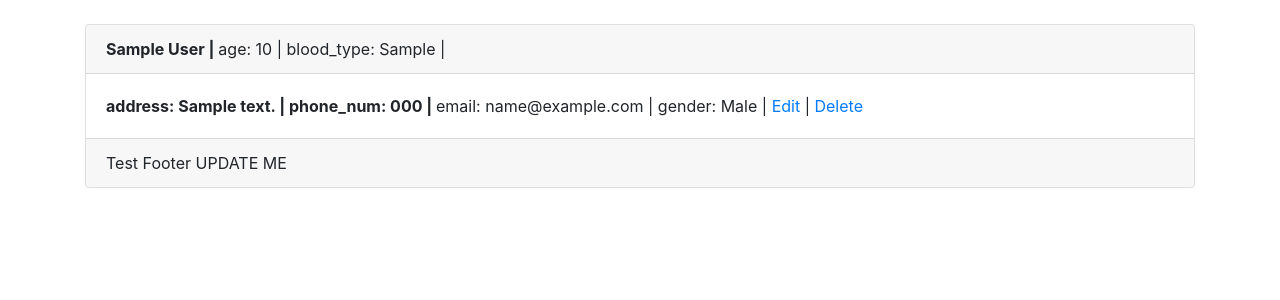
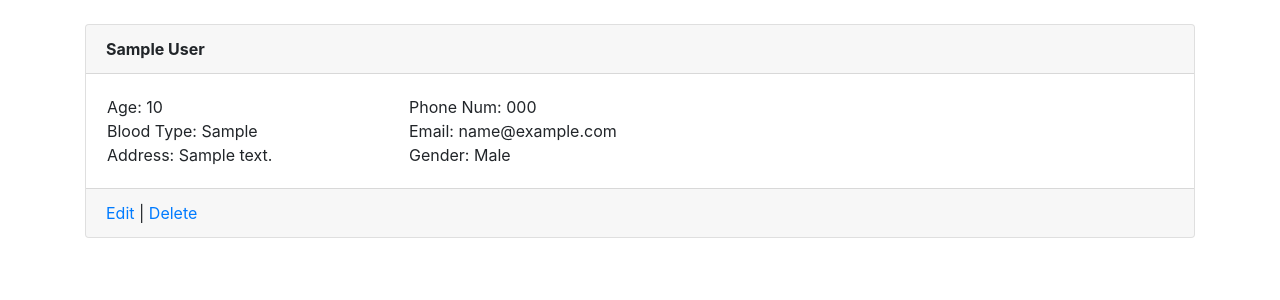
Before and after one commit to Santhosh417/bloodbankms, a Django app: page /users/donors in a window 1280 px wide. Shown: the part 56-356 px from the top of the page. Run offline with Django 3.2, Linux system fonts and the light colour scheme; a user stored in the database is signed in; tables that the repository leaves empty hold one stand-in row (values such as "Sample post"); some libraries are stand-ins or nearby versions.

Commit message:
Adjust donor and recipient list

```diff
--- a/templates/donor_list.html
+++ b/templates/donor_list.html
@@ -6,24 +6,29 @@
 {% for donor in object_list %}
 <div class="card">
     <div class="card-header">
-        <span class="font-weight-bold">{{ donor.name }} | </span>
-        <span class="font-muted">age: {{ donor.age }} | </span>
-        <span class="font-muted">blood_type: {{ donor.blood_type }} | </span>
+        <span class="font-weight-bold">{{ donor.name }} </span>
     </div>
     <div class="card-body">
-        <span class="font-weight-bold">address: {{ donor.address }} | </span>
-        <span class="font-weight-bold">phone_num: {{ donor.phone_num }} | </span>
-
-        <span class="font-muted">email: {{ donor.email }} | </span>
-        <span class="font-muted-">gender: {{ donor.gender }} | </span>
-
+        <table>
+            <tr>
+                <td style="column-width:300px">
+                    <span class="font-muted">Age: {{ donor.age }}</span> <br/>
+                    <span class="font-muted">Blood Type: {{ donor.blood_type }} </span><br/>
+                    <span class="font-muted">Address: {{ donor.address }} </span><br/>
+                </td>
+                <td>
+                    <span class="font-muted">Phone Num: {{ donor.phone_num }} </span><br/>
+                    <span class="font-muted">Email: {{ donor.email }}</span><br/>
+                    <span class="font-muted-">Gender: {{ donor.gender }}</span>
+                </td>
+            </tr>
+        </table>
+    </div>
+    <div class="card-footer">
         <a href="{% url 'users:donor_edit' donor.pk %}">Edit</a> |
         <a href="{% url 'users:donor_delete' donor.pk %}">Delete</a>
     </div>
-      <div class="card-footer">
-       Test Footer UPDATE ME
 </div>
-    </div>
-    <br />
+<br/>
 {% endfor %}
 {% endblock content %}
```
Also changed, not shown: templates/recipient_list.html (+6 -4 lines). Lines whose indentation alone changed are shown as unchanged.
